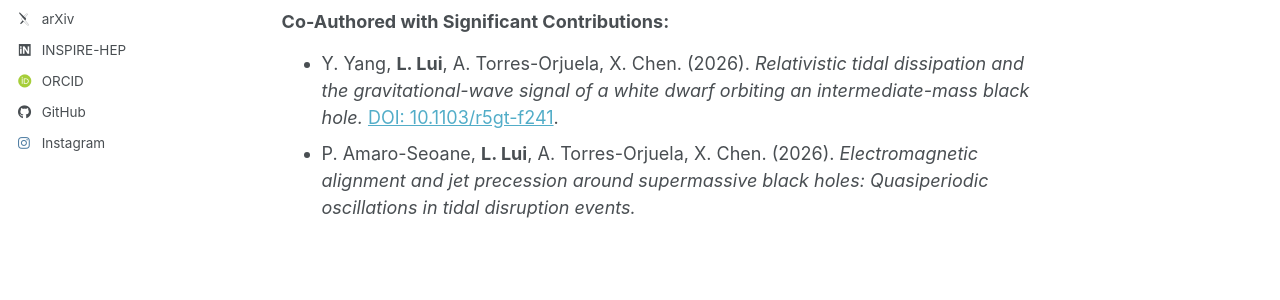
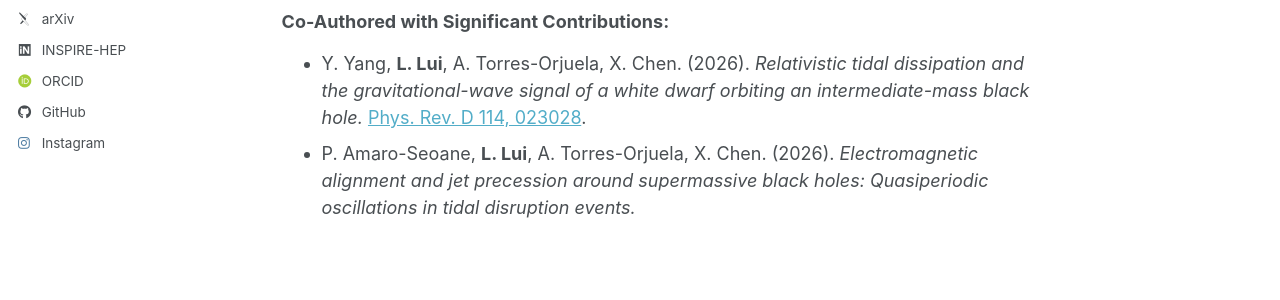
Before and after one commit to leiflui/leiflui.github.io, a Jekyll site: the page built from _pages/publications.md, in a window 1280 px wide. Shown: the part 415-715 px from the top of the page. Built offline with Jekyll 4.4.1, drawn with Linux system fonts in a browser that asks for light colours; some web fonts are replaced; a script bundle is joined from its source files by our own code; library files that are not in the unit come from our copies.

Commit message:
Update publication details and formatting

```diff
--- a/_pages/publications.md
+++ b/_pages/publications.md
@@ -9,5 +9,5 @@
 - **L. Lui**, A. Torres-Orjuela, R. Kar Chowdhury, &  L. Dai. (2025). *Gravitational Wave Signatures of Quasi-Periodic Eruptions: LISA Detection Prospects for RX J1301.9+2747.* [ApJ 1004 221](https://iopscience.iop.org/article/10.3847/1538-4357/ae71cc).
 
 ### Co-Authored with Significant Contributions:
-- Y. Yang, **L. Lui**, A. Torres-Orjuela, X. Chen. (2026). *Relativistic tidal dissipation and the gravitational-wave signal of a white dwarf orbiting an intermediate-mass black hole.* [DOI: 10.1103/r5gt-f241](https://doi.org/10.1103/r5gt-f241).
+- Y. Yang, **L. Lui**, A. Torres-Orjuela, X. Chen. (2026). *Relativistic tidal dissipation and the gravitational-wave signal of a white dwarf orbiting an intermediate-mass black hole.* [Phys. Rev. D 114, 023028](https://doi.org/10.1103/r5gt-f241).
 - P. Amaro-Seoane, **L. Lui**, A. Torres-Orjuela, X. Chen. (2026). *Electromagnetic alignment and jet precession around supermassive black holes: Quasiperiodic oscillations in tidal disruption events.*
```
